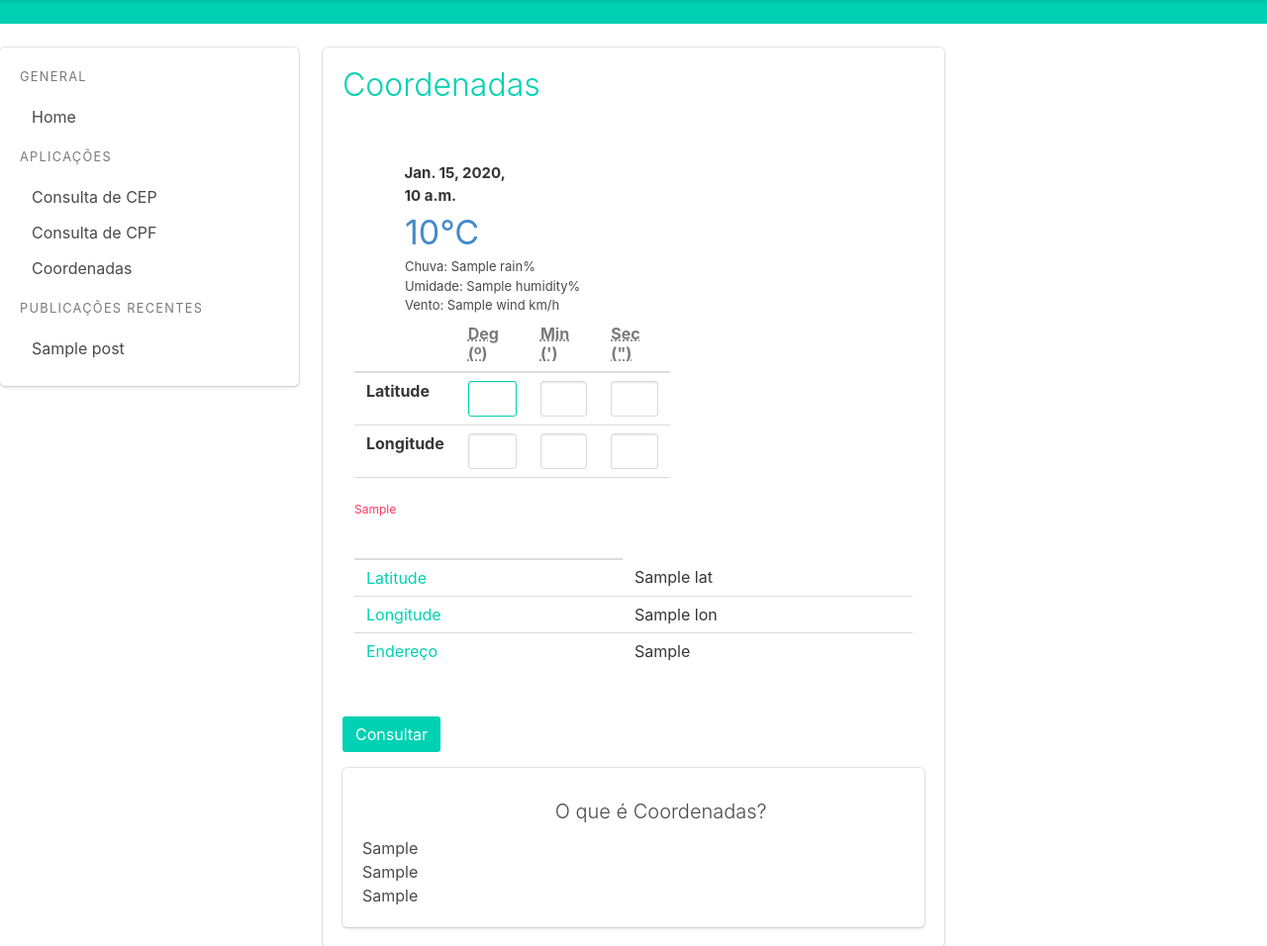
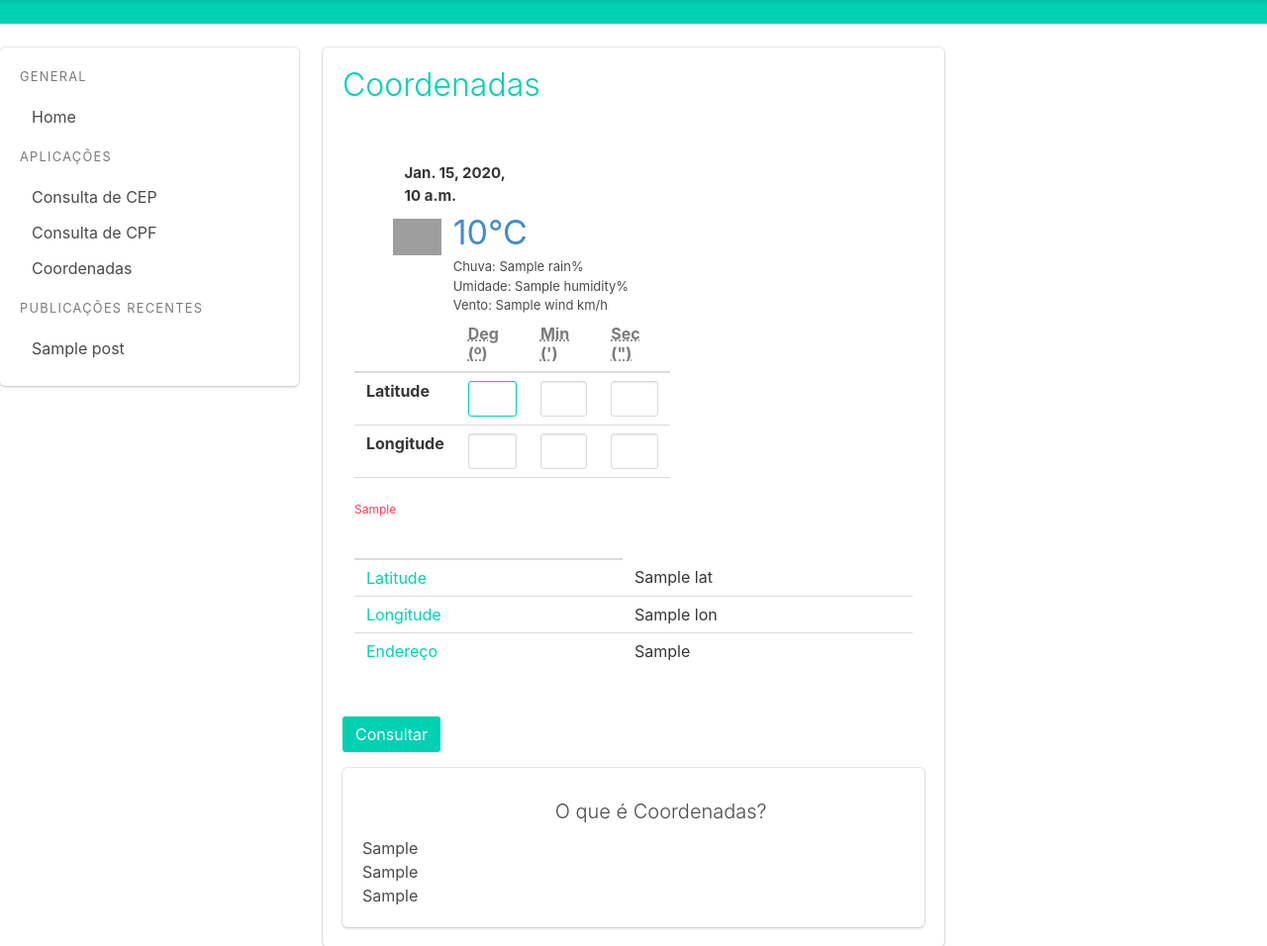
Before and after one commit to adaltopicotti/blog, a Django app: template blog/templates/application/coordinate.html in a window 1280 px wide; the page is wider, and only the part inside the window is pictured. Shown: the part 52-1008 px from the top of that part at 99% size. Run offline with Django 3.2, Linux system fonts and the light colour scheme; tables that the repository leaves empty hold one stand-in row (values such as "Sample post"); the template is opened without the code that fills it: values that come from a table or form of the project are taken from there, most other values are stand-ins (such as "Sample title", 1, 10 or a date in 2020); grey boxes are pictures that could not be loaded.

Commit message:
Update weather_widget.html

```diff
--- a/blog/templates/application/weather_widget.html
+++ b/blog/templates/application/weather_widget.html
@@ -8,7 +8,7 @@
             </div>
         </div>
         <div class="columns">
-            <div class="column is-1 col-xs-4">
+            <div class="column is-3 col-xs-4">
                 <img class="img-responsive img-rounded" src="http://project-zeta.one/meteorologia/pdc/weather/weather_icon{{weather.icon}}.png" align="center"/>
             </div>
             <div class="col-md-2 col-xs-4">
```
